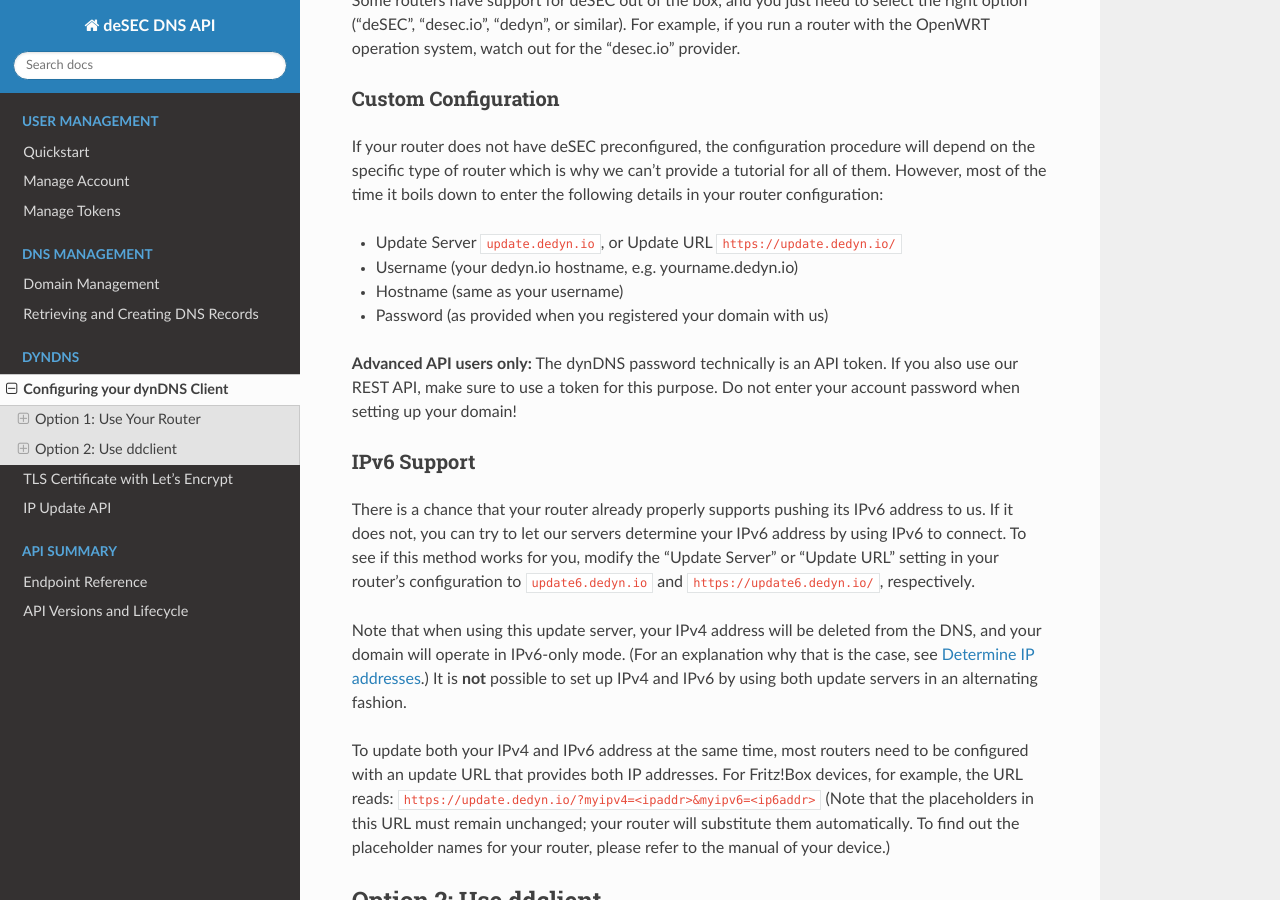
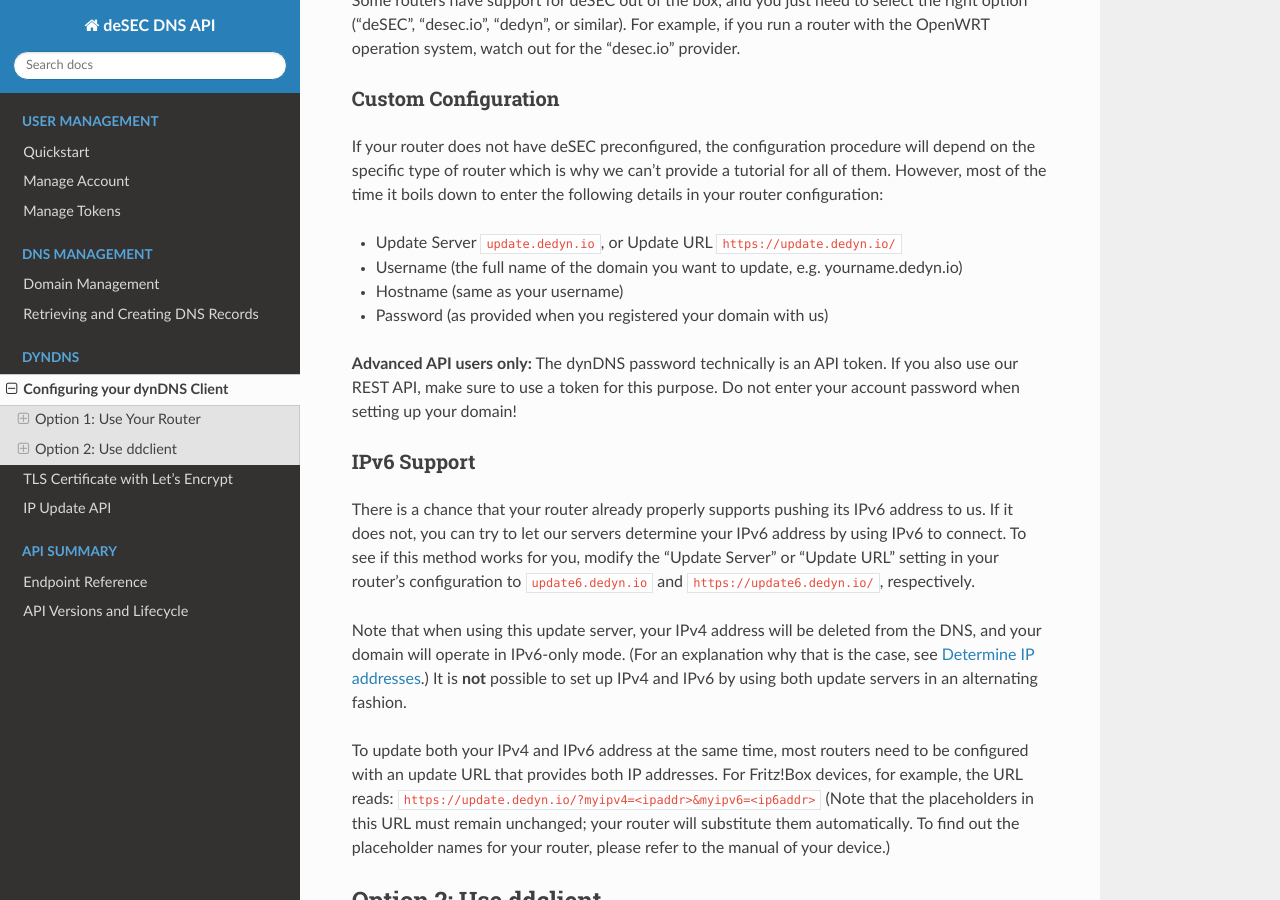
Before and after one commit to desec-io/desec-stack, a Sphinx documentation site: the page built from docs/dyndns/configure.rst, in a window 1280 px wide and 900 px high, scrolled down 493 px. Built offline with Sphinx 7.4.7 and the Read the Docs theme 2.0.0, drawn with Linux system fonts in a browser that asks for light colours.

Commit message:
fix(docs): clarification of dyn DNS update username

```diff
--- a/docs/dyndns/configure.rst
+++ b/docs/dyndns/configure.rst
@@ -30,7 +30,7 @@ tutorial for all of them. However, most of the time it boils down to enter the
 following details in your router configuration:
 
 - Update Server ``update.dedyn.io``, or Update URL ``https://update.dedyn.io/``
-- Username (your dedyn.io hostname, e.g. yourname.dedyn.io)
+- Username (the full name of the domain you want to update, e.g. yourname.dedyn.io)
 - Hostname (same as your username)
 - Password (as provided when you registered your domain with us)
 
```
